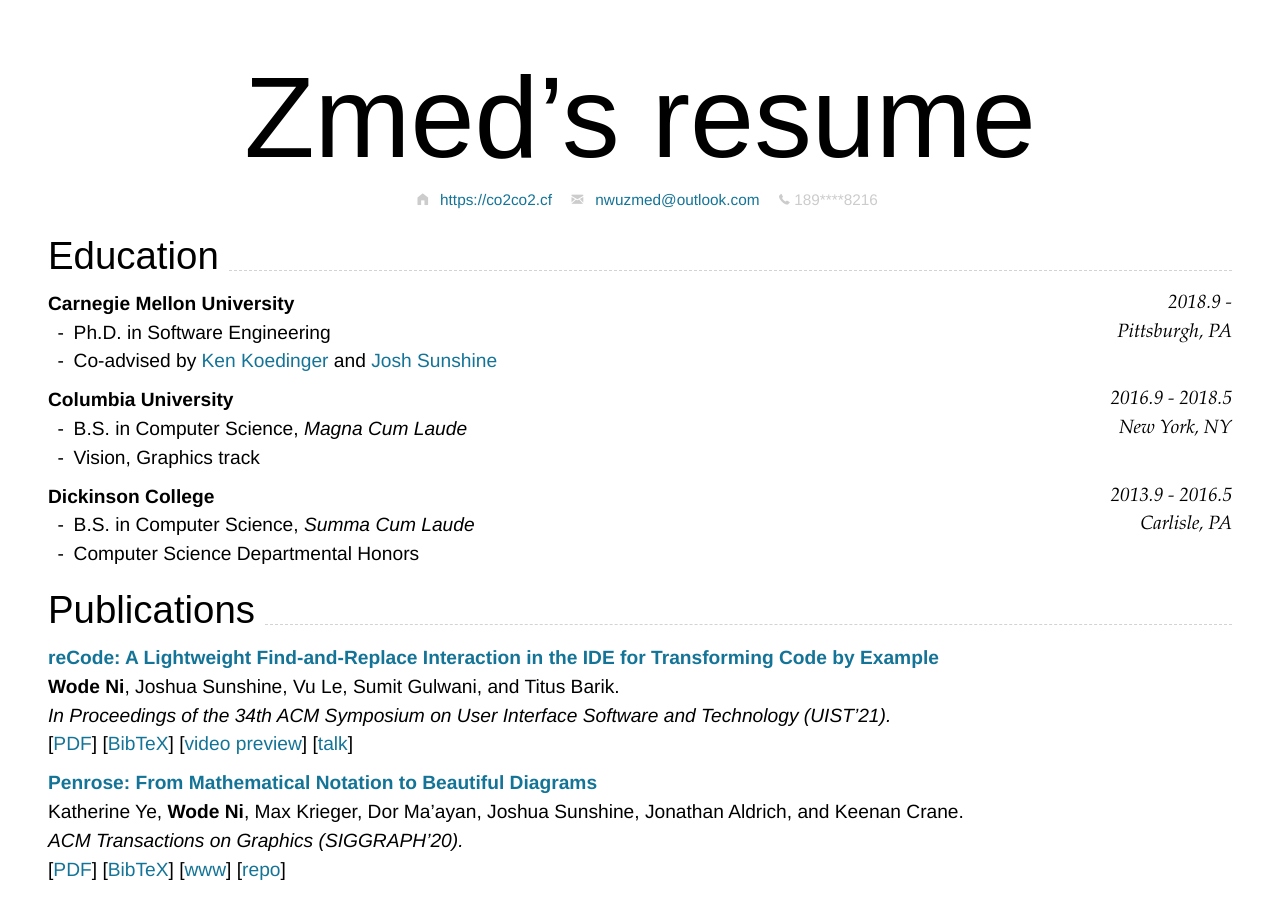
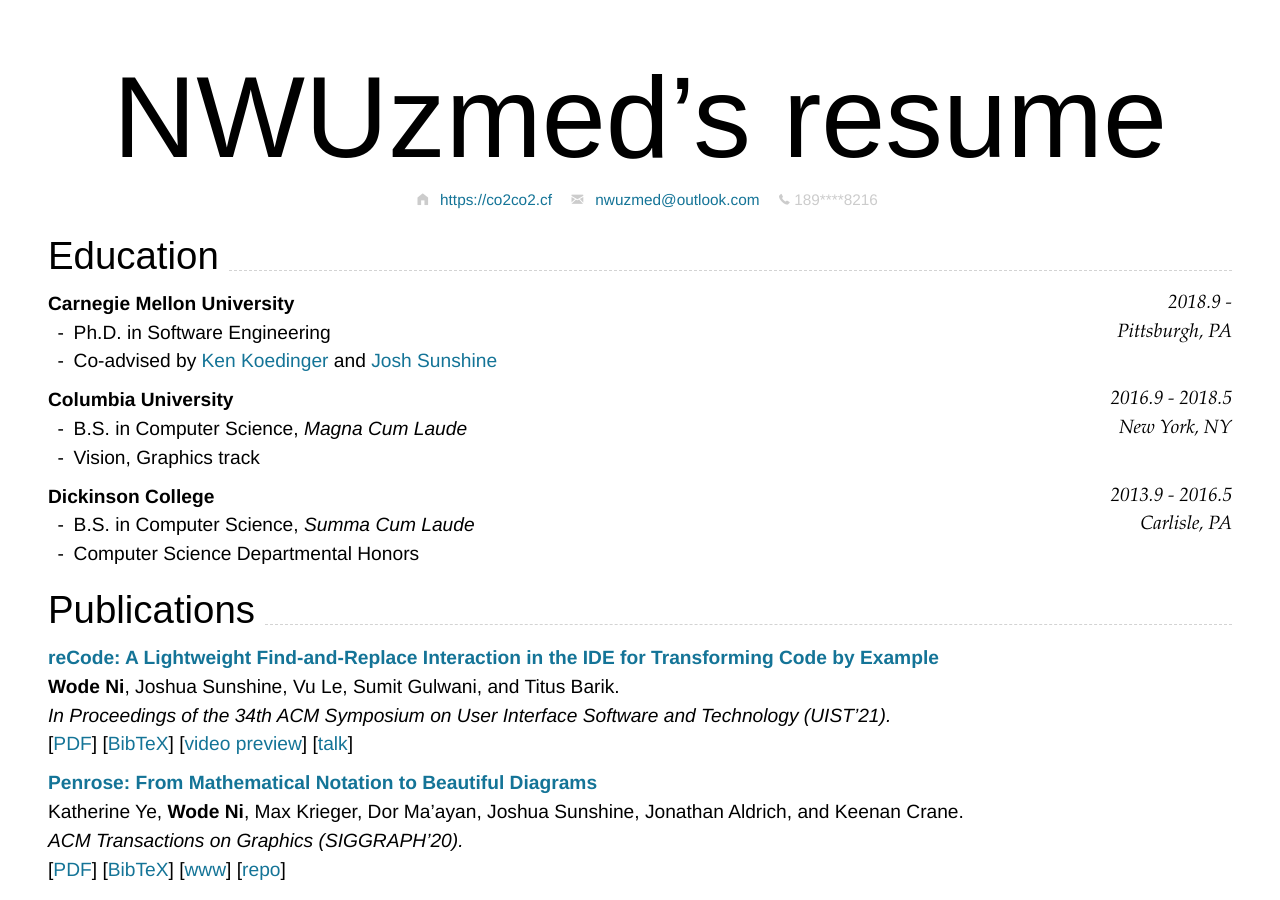
Before and after one commit to nwuzmedoutlook/resume, a Jekyll site: the page built from index.md, in a window 1280 px wide and 900 px high. Built offline with Jekyll 4.4.1, drawn with Linux system fonts in a browser that asks for light colours; nearby versions of some CDN libraries.

Commit message:
Update index.md

```diff
--- a/index.md
+++ b/index.md
@@ -11,7 +11,7 @@ phone:
   189****8216
 ---
 
-# Zmed's  **resume**
+# NWUzmed's  **resume**
 
 <!--
 include contact information from the front matter
```
